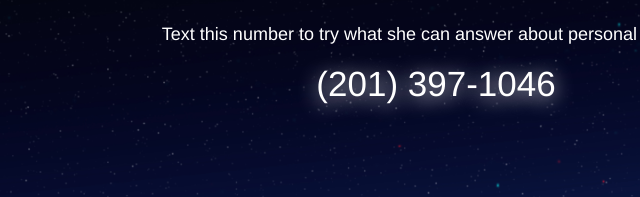
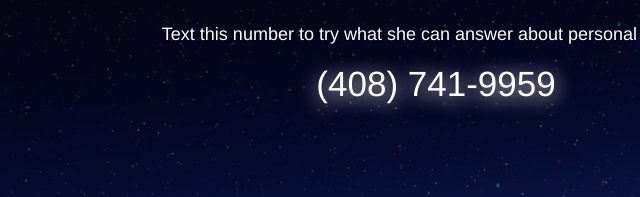
Before and after one commit to lele0108/textBank, a website: page public/index.html in a window 1280 px wide. Shown: the part 173-370 px from the top of the page, 204-844 px from the left. Drawn offline with nearby package versions, Linux system fonts and the light colour scheme.

Commit message:
new number

```diff
--- a/public/index.html
+++ b/public/index.html
@@ -26,7 +26,7 @@
           <center><h1>Meet <b>Pepper</b>, she knows about your money.</h1><center>
           <br><br>
           <center><h3>Text this number to try what she can answer about personal banking:</h3></center>
-          <center><h2>(201) 397-1046</h2></center>
+          <center><h2>(408) 741-9959</h2></center>
         </div>
       </div>
     </div>
```
